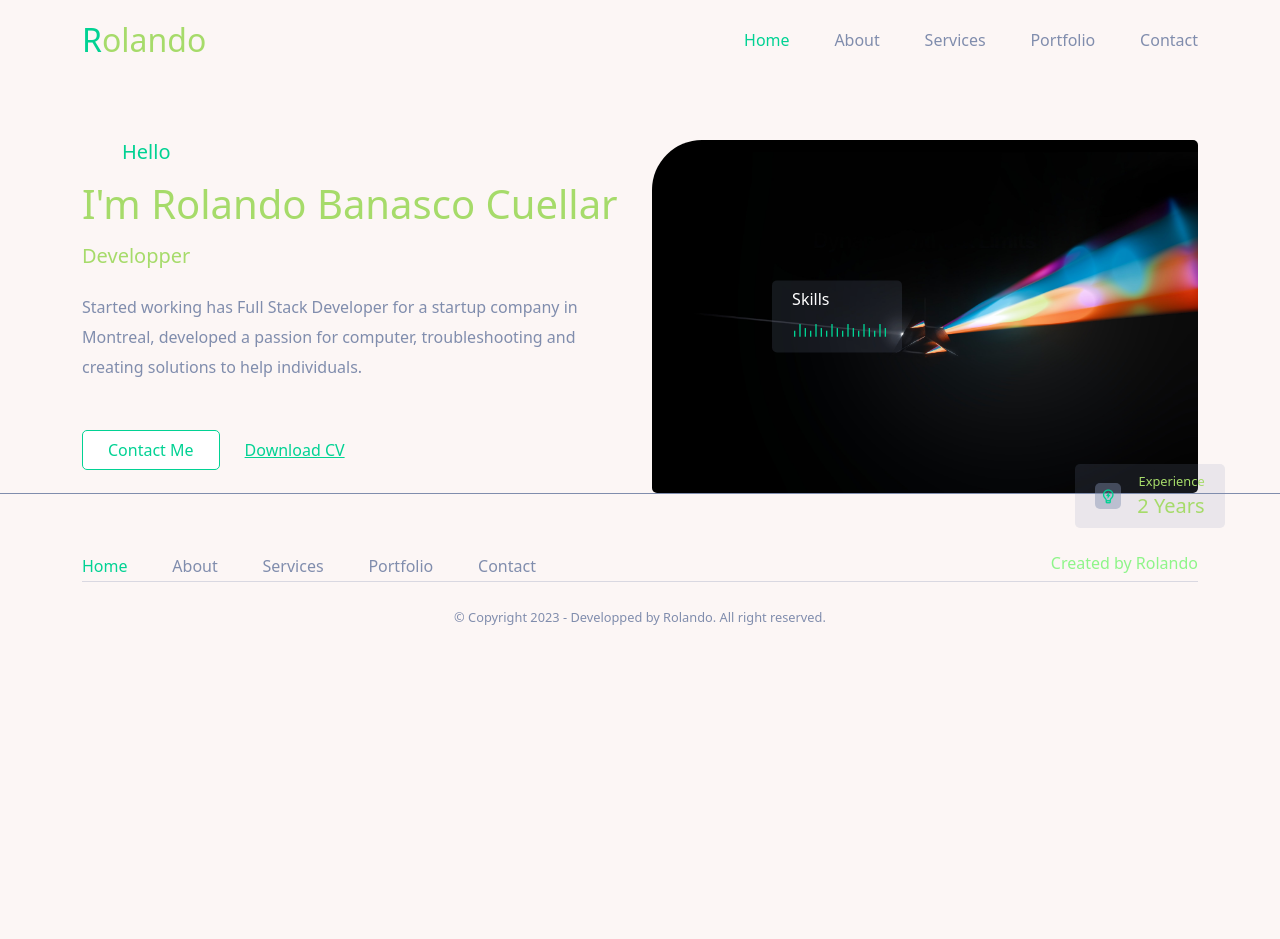
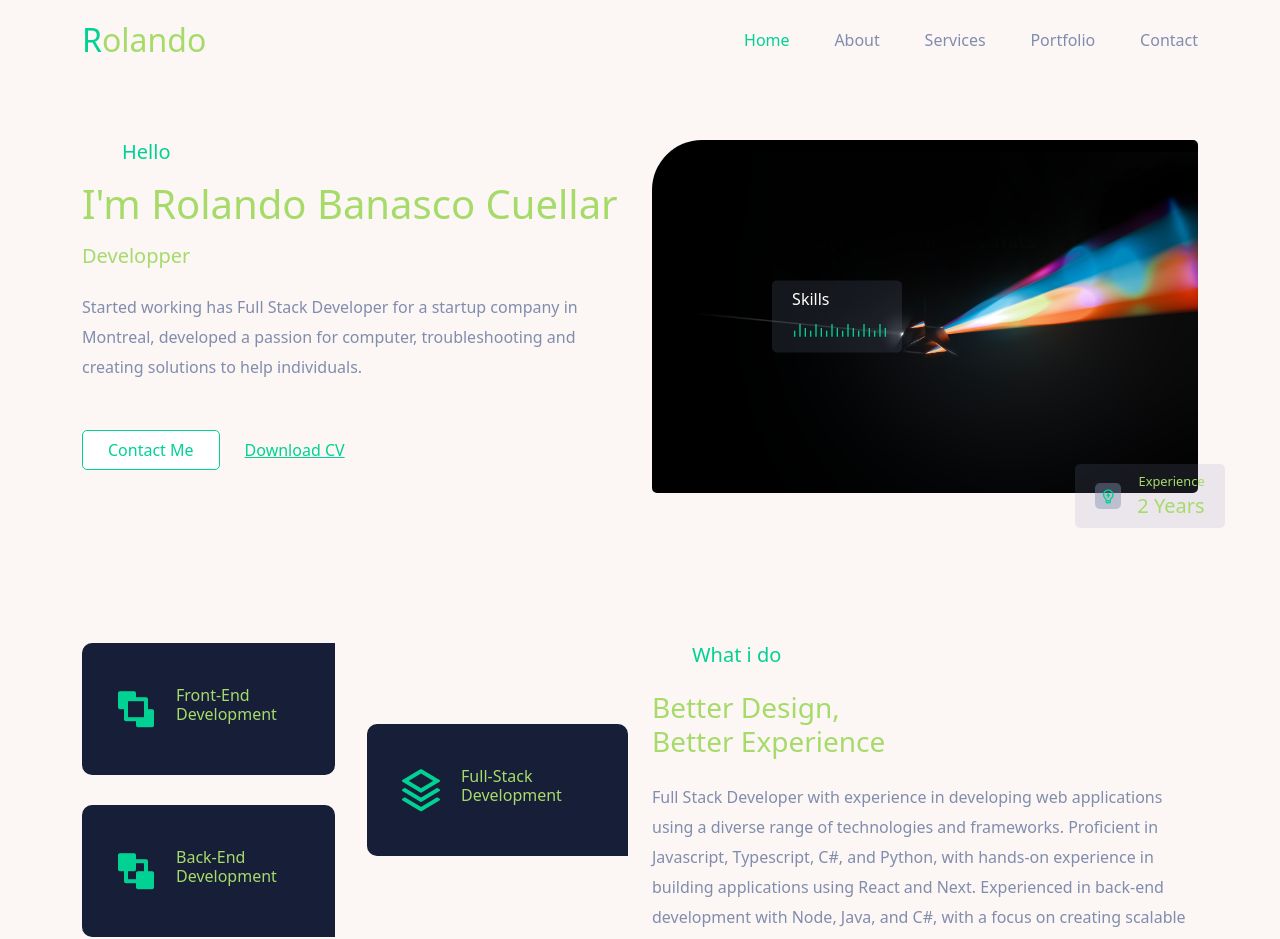
Before and after one commit to rbcuellar98/portfolio.next, a Next.js app: page / in a window 1280 px wide. Shown: the top 939 px of the page. Before the commit the page ends 800 px from the top, so only its background shows below. Built offline with nearby package versions, Linux system fonts and the light colour scheme.

Commit message:
Addded Experience Section

```diff
--- /dev/null
+++ b/components/UI/Experience.jsx
@@ -0,0 +1,43 @@
+import React from "react";
+import { Container, Row, Col } from "reactstrap";
+import Section from "./Section";
+import styles from "../../styles/experience.module.css";
+import ExperienceItem from "./ExperienceItems";
+
+const Services = () => {
+  return (
+    <section id="services">
+      <Container>
+        <Row>
+          <Col lg="6" md="6">
+            <div className={`${styles.experience__container}`}>
+              <div>
+                <ExperienceItem
+                  title="Front-End Development"
+                  icon="ri-bring-to-front"
+                />
+                <ExperienceItem
+                  title="Back-End Development"
+                  icon="ri-send-to-back"
+                />
+              </div>
+              <ExperienceItem
+                title="Full-Stack Development"
+                icon="ri-stack-line"
+              />
+            </div>
+          </Col>
+
+          <Col lg="6" md="6">
+            <Section title="What i do " />
+            <h3 className="mb-0 mt-4">Better Design,</h3>
+            <h3 className="mb-4">Better Experience</h3>
+            <p>Full Stack Developer with experience in developing web applications using a diverse range of technologies and frameworks. Proficient in Javascript, Typescript, C#, and Python, with hands-on experience in building applications using React and Next. Experienced in back-end development with Node, Java, and C#, with a focus on creating scalable and efficient solutions. Committed to delivering high-quality products with a focus on user experience and technology innovation.</p>
+          </Col>
+        </Row>
+      </Container>
+    </section>
+  );
+};
+
+export default Services;
--- /dev/null
+++ b/components/UI/ExperienceItems.jsx
@@ -0,0 +1,15 @@
+import React from "react";
+import styles from "../../styles/experience-item.module.css";
+
+const ExperienceItem = ({ title, icon }) => {
+  return (
+    <div className={`${styles.experience__item}`}>
+      <span>
+        <i className={icon}></i>
+      </span>
+      <h5>{title}</h5>
+    </div>
+  );
+};
+
+export default ExperienceItem;
--- a/pages/index.js
+++ b/pages/index.js
@@ -3,6 +3,7 @@ import {useState, useEffect} from 'react'
 import {useTheme} from 'next-themes';
 import Hero from '../components/UI/Hero';
 import {Fragment} from 'react';
+import Services from '../components/UI/Experience';
 
 export default function Home() {
 
@@ -10,6 +11,7 @@ export default function Home() {
   return (
     <Fragment>
       <Hero />
+      <Services />
     </Fragment>
   )
 
--- /dev/null
+++ b/styles/experience-item.module.css
@@ -0,0 +1,59 @@
+.experience__item {
+    background: #171f38;
+    padding: 30px;
+    margin-bottom: 30px;
+    display: flex;
+    align-items: center;
+    column-gap: 1rem;
+    transition: 0.3s;
+  }
+
+  .experience__item:hover {
+    background: #01d293;
+    cursor: pointer;
+
+    transform: translateY(-20px);
+  }
+
+  .experience__item:hover i {
+    color: #171f38;
+  }
+
+  .experience__item:hover h5 {
+    color: #171f38;
+  }
+
+  .experience__item span,
+  .experience__item h5,
+  .experience__item span i {
+    background: transparent !important;
+  }
+
+  .experience__item span i {
+    font-size: 3rem;
+    color: #01d293;
+  }
+
+  .experience__item h5 {
+    font-size: 1rem;
+  }
+
+  .experience__item:first-child {
+    border-radius: 10px 0px 10px 10px;
+  }
+
+  .experience__item:last-child {
+    border-radius: 10px 10px 0px 10px;
+  }
+
+  @media only screen and (max-width: 992px) {
+    .experience__item {
+      padding: 20px;
+    }
+    .experience__item span i {
+      font-size: 2rem;
+    }
+    .experience__item h5 {
+      font-size: 0.9rem;
+    }
+  }
--- /dev/null
+++ b/styles/experience.module.css
@@ -0,0 +1,16 @@
+.experience__container {
+    display: flex;
+    align-items: center;
+    column-gap: 2rem;
+  }
+
+  @media only screen and (max-width: 992px) {
+    .experience__container {
+      flex-direction: column;
+      align-items: unset;
+    }
+
+    .experience__title h3 {
+      font-size: 1.3rem;
+    }
+  }
```
